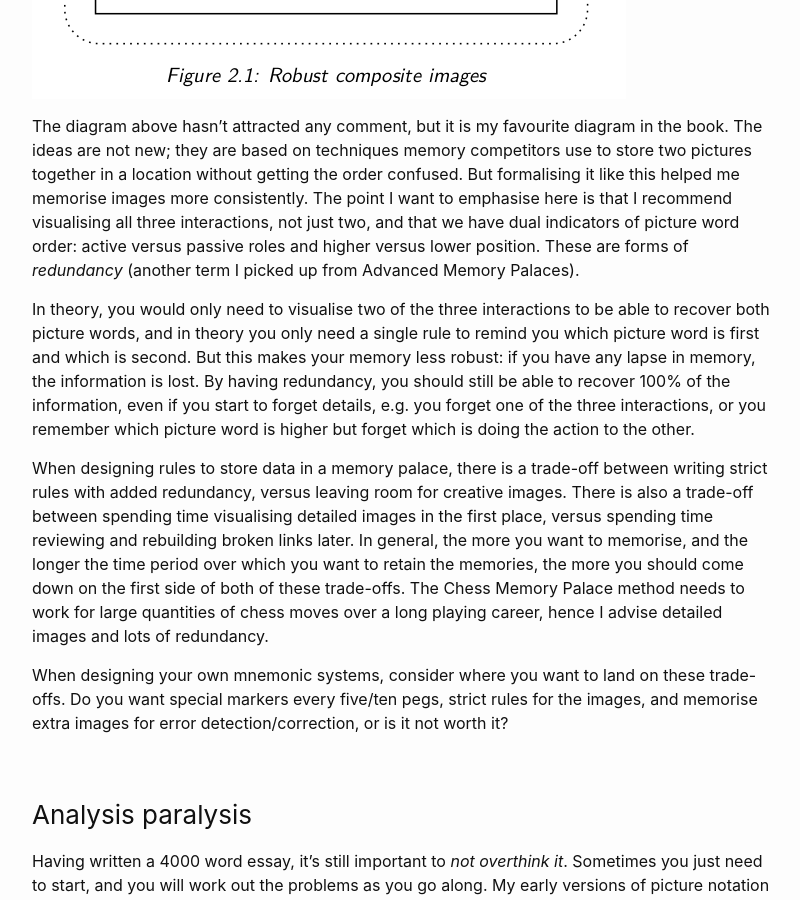
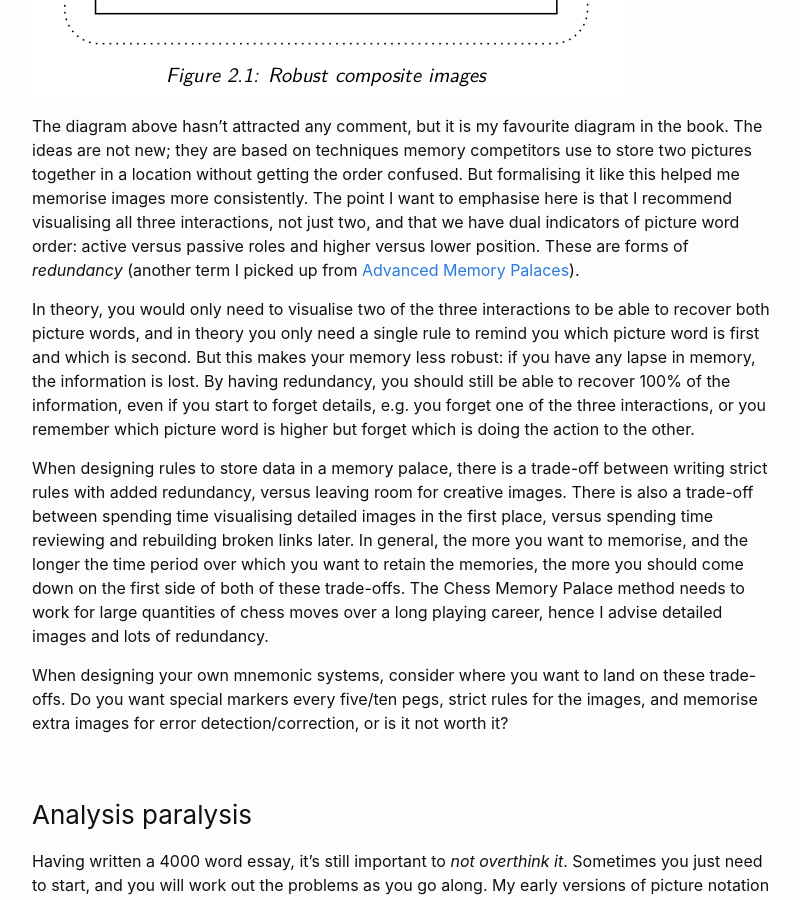
Before and after one commit to liontailedmacaque/liontailedmacaque.github.io, a Jekyll site: the page built from _posts/2023-12-16-mnemonictheory.md, in a window 1280 px wide and 900 px high, scrolled down 8470 px. Shown: the whole window, without its empty margins (238-1038 px from the left). Built offline with Jekyll 4.4.1, drawn with Linux system fonts in a browser that asks for light colours; some of the changed lines change nothing that is shown.

Commit message:
added amp link

```diff
--- a/_posts/2023-12-16-mnemonictheory.md
+++ b/_posts/2023-12-16-mnemonictheory.md
@@ -97,7 +97,7 @@ Similarly, one piece of advice recommended since ancient times is to have a door
 
 ![Robust composite images diagram](/assets/chessmemorypalace/f2-1.png)
 
-The diagram above hasn't attracted any comment, but it is my favourite diagram in the book. The ideas are not new; they are based on techniques memory competitors use to store two pictures together in a location without getting the order confused. But formalising it like this helped me memorise images more consistently. The point I want to emphasise here is that I recommend visualising all three interactions, not just two, and that we have dual indicators of picture word order: active versus passive roles and higher versus lower position. These are forms of *redundancy* (another term I picked up from Advanced Memory Palaces).
+The diagram above hasn't attracted any comment, but it is my favourite diagram in the book. The ideas are not new; they are based on techniques memory competitors use to store two pictures together in a location without getting the order confused. But formalising it like this helped me memorise images more consistently. The point I want to emphasise here is that I recommend visualising all three interactions, not just two, and that we have dual indicators of picture word order: active versus passive roles and higher versus lower position. These are forms of *redundancy* (another term I picked up from [Advanced Memory Palaces](https://www.goodreads.com/book/show/59897651-advanced-memory-palaces)).
 
 In theory, you would only need to visualise two of the three interactions to be able to recover both picture words, and in theory you only need a single rule to remind you which picture word is first and which is second. But this makes your memory less robust: if you have any lapse in memory, the information is lost. By having redundancy, you should still be able to recover 100% of the information, even if you start to forget details, e.g. you forget one of the three interactions, or you remember which picture word is higher but forget which is doing the action to the other.
 
```
